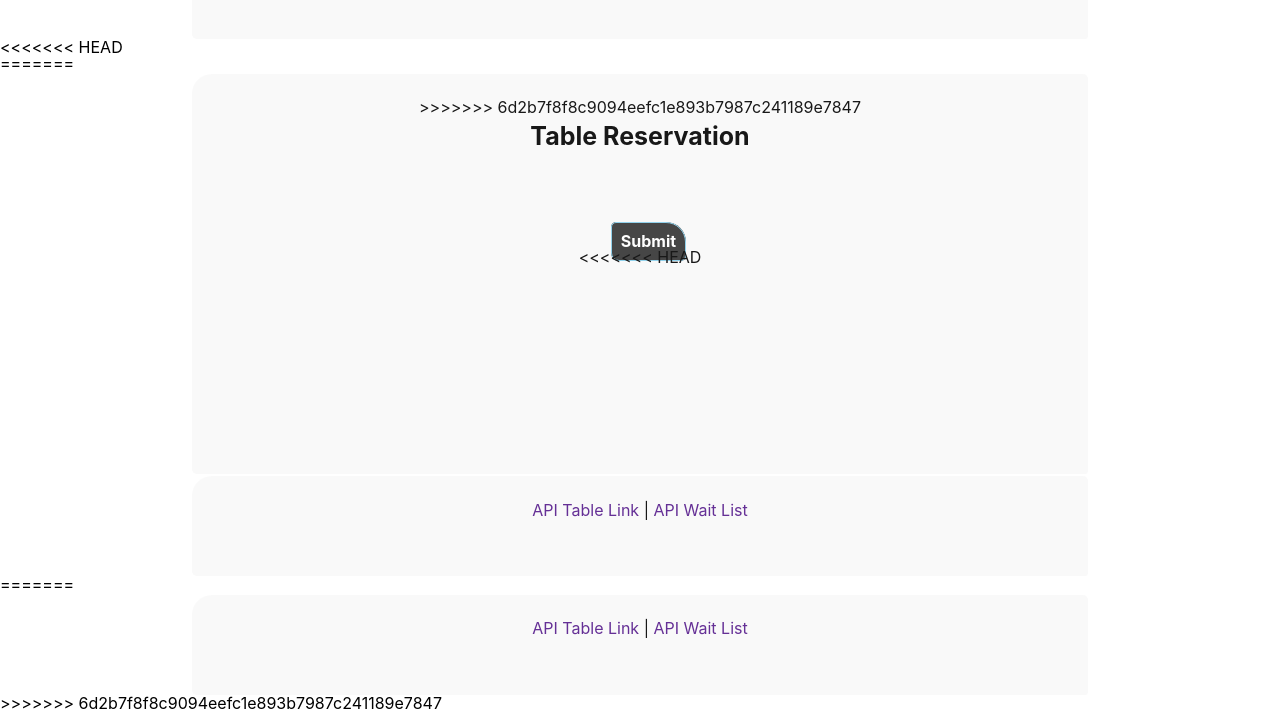
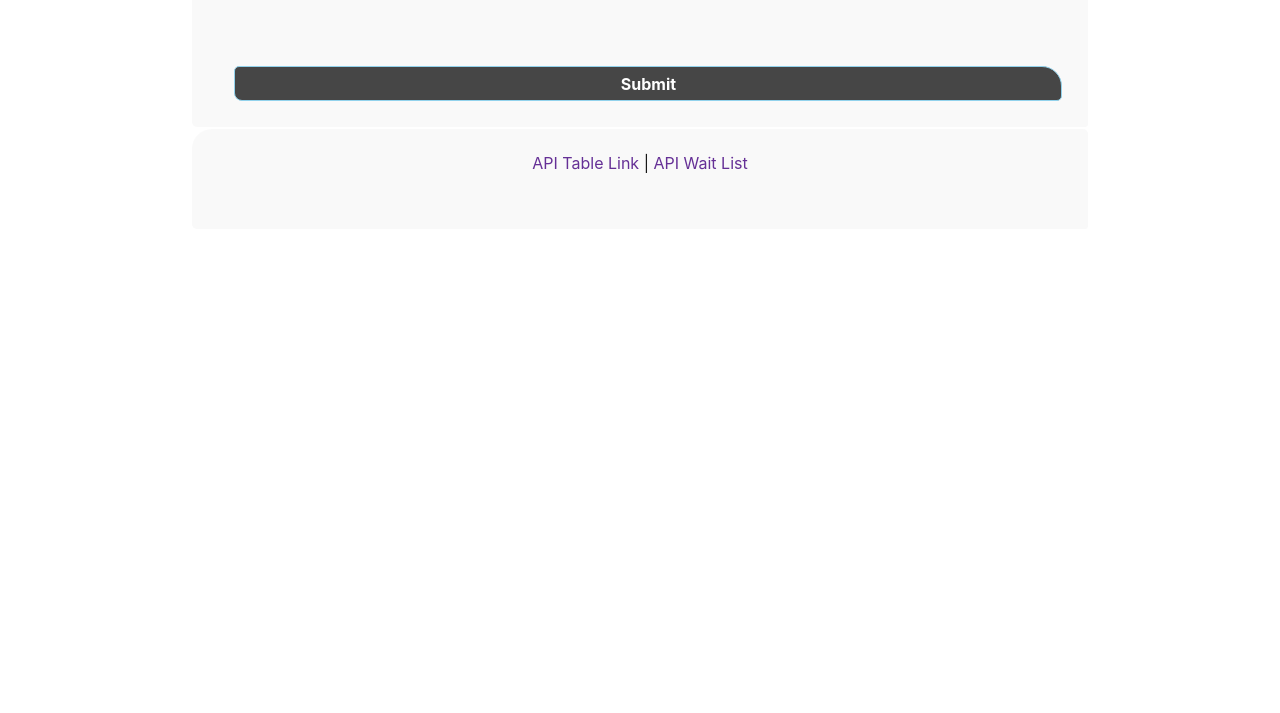
Before and after one commit to nichwan87/hawtRestaurant, a website: page reserve.html in a window 1280 px wide. Shown: the part 589-1302 px from the top of the page. After the commit the page ends 826 px from the top, so only its background shows below. Drawn offline with Linux system fonts and the light colour scheme; files whose address does not match are found by name.

Commit message:
completed merges

```diff
--- a/assets/css/style.css
+++ b/assets/css/style.css
@@ -109,10 +109,6 @@
         box-shadow: 5px;
   }
 
-<<<<<<< HEAD
-@media (max-width: 1500px) {#viewButton, #bookButton, #homeButton, #submitButton {
-
-=======
     #apiLinks1, #apiLinks2 {
         font-weight: 500;
         color: var(--dkGrey);
@@ -130,7 +126,6 @@
     }
 
 @media (max-width: 1500px) {#viewButton, #bookButton, #homeButton, #submitButton {
->>>>>>> 6d2b7f8f8c9094eefc1e893b7987c241189e7847
     display: block !important;
     position: relative !important;
   }
--- a/reserve.html
+++ b/reserve.html
@@ -22,13 +22,7 @@
         <a href="tables.html"><h3 id="viewButton">View Tables</h3></a>
         <a href="index.html"><h3 id="homeButton">Home</h3></a>
     </section>
-<<<<<<< HEAD
-
-
-    <section class="card">
-=======
     <section class="container">
->>>>>>> 6d2b7f8f8c9094eefc1e893b7987c241189e7847
         <div class="card-header">
             <h2 id="subHead">Table Reservation</h2>
         </div>
@@ -49,18 +43,11 @@
                 <h3 id="submitButton">Submit</h3>
             </form>
         </div>
-<<<<<<< HEAD
-    </section>
-    <section class="apis">
-        <p id="apiLinks"><a href=''>API Table Link</a> | <a href="">API Wait List</a></p>
-    </section>
-=======
     </div>
     </section>
     <footer class="apis">
         <p id="apiLinks"><a href=''>API Table Link</a> | <a href="">API Wait List</a></p>
     </footer>
->>>>>>> 6d2b7f8f8c9094eefc1e893b7987c241189e7847
     </body>
     <script src="./assets/js/script.js"></script>
     </html>
```
